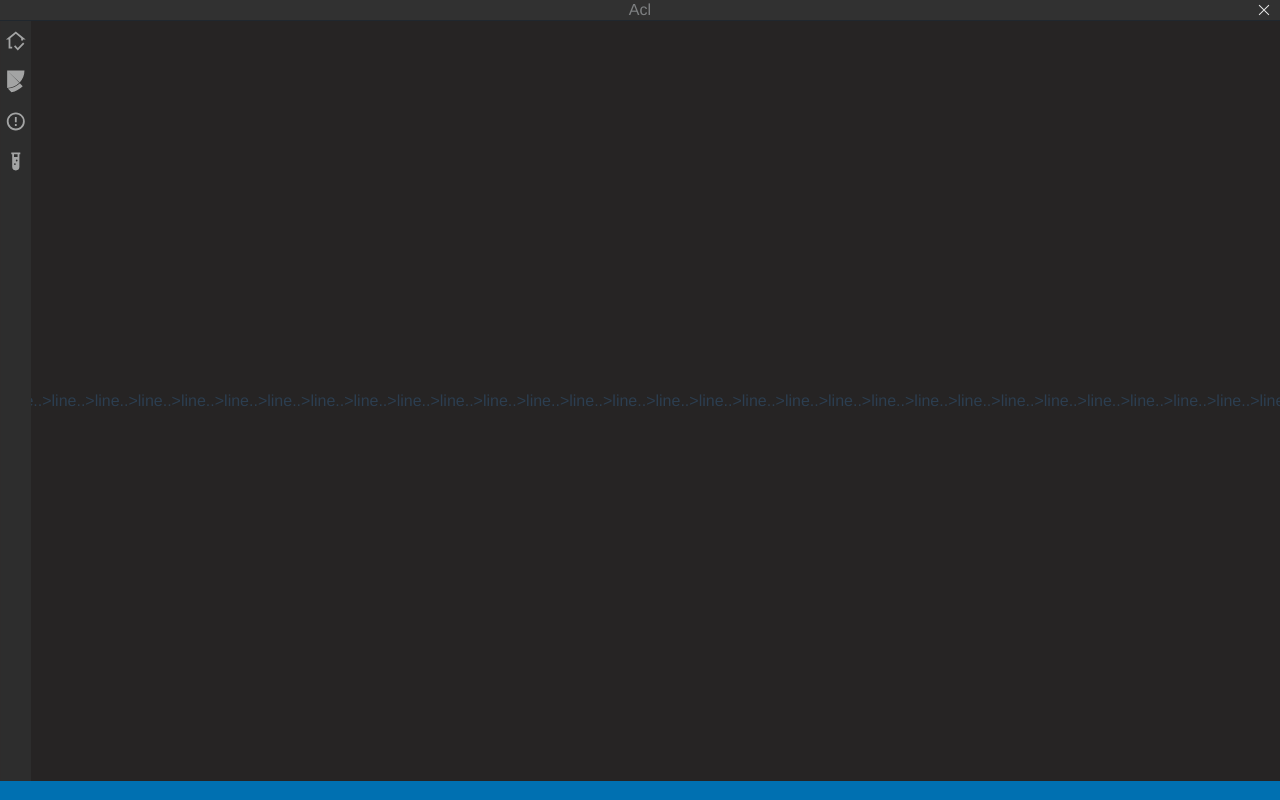
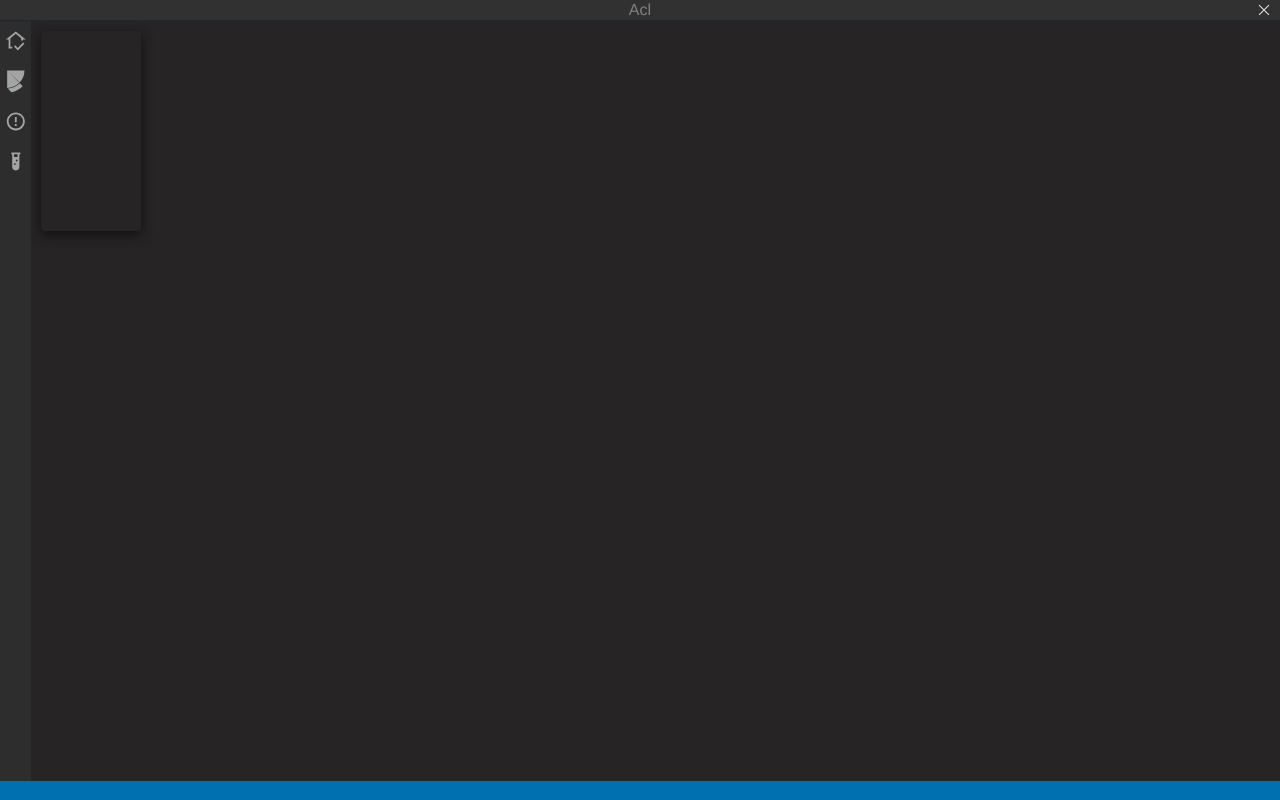
Before and after one commit to YToyCoder/acl, a Vue app: page /test in a window 1280 px wide. Built offline with nearby package versions, Linux system fonts and the light colour scheme.

Commit message:
components:add card

```diff
--- /dev/null
+++ b/src/assets/style/card.scss
@@ -0,0 +1,19 @@
+$acl--box-shadow-light:0 4px 12px 0 rgb(231, 230, 230);
+$acl--box-shadow-dark:0 4px 12px 0 rgb(18, 18, 18);
+
+@mixin acl__card-common {
+  border-radius: 4px;
+  text-align: center;
+}
+
+
+.acl__card-wrapper {
+  @include acl__card-common();
+  box-shadow: $acl--box-shadow-light;
+}
+
+
+.acl__card-wrapper-dark {
+  @include acl__card-common();
+  box-shadow: $acl--box-shadow-dark;
+}
--- a/src/assets/style/index.scss
+++ b/src/assets/style/index.scss
@@ -1,2 +1,3 @@
 @import './SvgIcon.scss';
 @import './scrollable.scss';
+@import './card.scss';
--- /dev/null
+++ b/src/components/card/index.tsx
@@ -0,0 +1,33 @@
+import { computed, defineComponent, renderSlot } from "vue"
+
+const cardTypes = ['dark','']
+function handleType(type: string) {
+  if(cardTypes.includes(type))
+    return type.length == 0 ? type : `-${type}`
+  return ''
+}
+export default defineComponent({
+  name: 'acl__card',
+  props: {
+    width: {
+      type: String,
+      default: '100%'
+    },
+    height: {
+      type: String,
+      default: '100%'
+    },
+    type: {
+      // '' | dark
+      type: String,
+      default: ''
+    }
+  },
+  setup(props, {slots}){
+
+    const type = computed(() => handleType(props.type))
+    return () => (
+      <div class={`acl__card-wrapper${type.value}`} style={({width: props.width, height: props.height})}>{ renderSlot(slots, 'default') }</div>
+    )
+  }
+})
--- a/src/views/test.tsx
+++ b/src/views/test.tsx
@@ -1,22 +1,13 @@
 import { defineComponent } from "vue"
-import Scrollable from "@/components/Scrollable/index.tsx"
+import Card from "@/components/card"
 
 export default defineComponent({
   name: 'test',
   setup(props, ctx) {
     return () => (
-      <div>
-        <Scrollable scrollId="test-wrapper" >
-
-          {(() => {
-            const ls = Array.from({length: 1000}, () => 'line..>')
-            const ans = []
-            for(let each of ls){
-              ans.push(<span>{each}</span>)
-            }
-            return ans
-          })()}
-        </Scrollable>
+      <div style={({width: '100%', height: '100%'})}>
+        <Card width="100px" height="200px" style="margin: 10px 10px;" type="dark">
+        </Card>
       </div>
     )
   }
```
